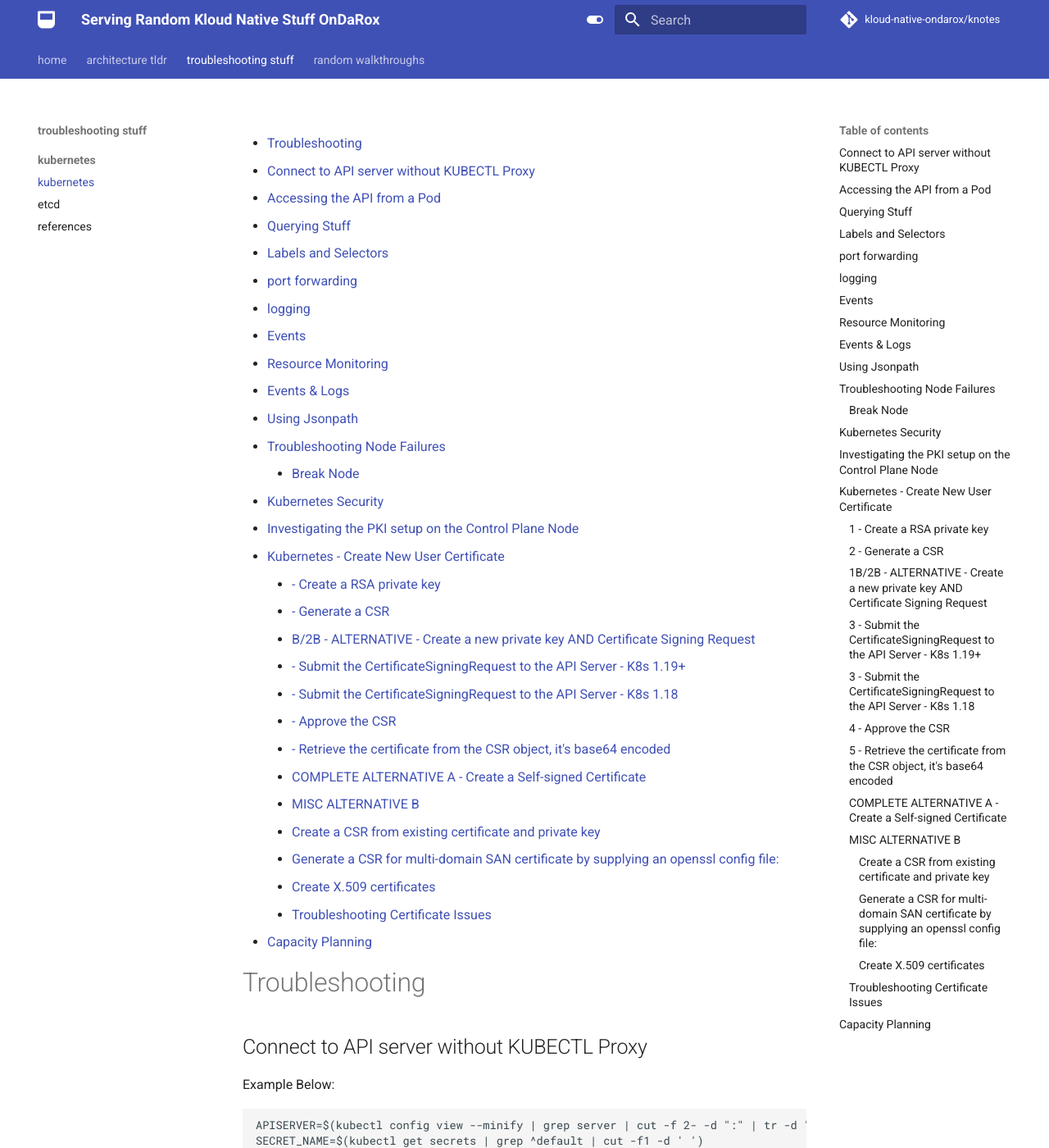
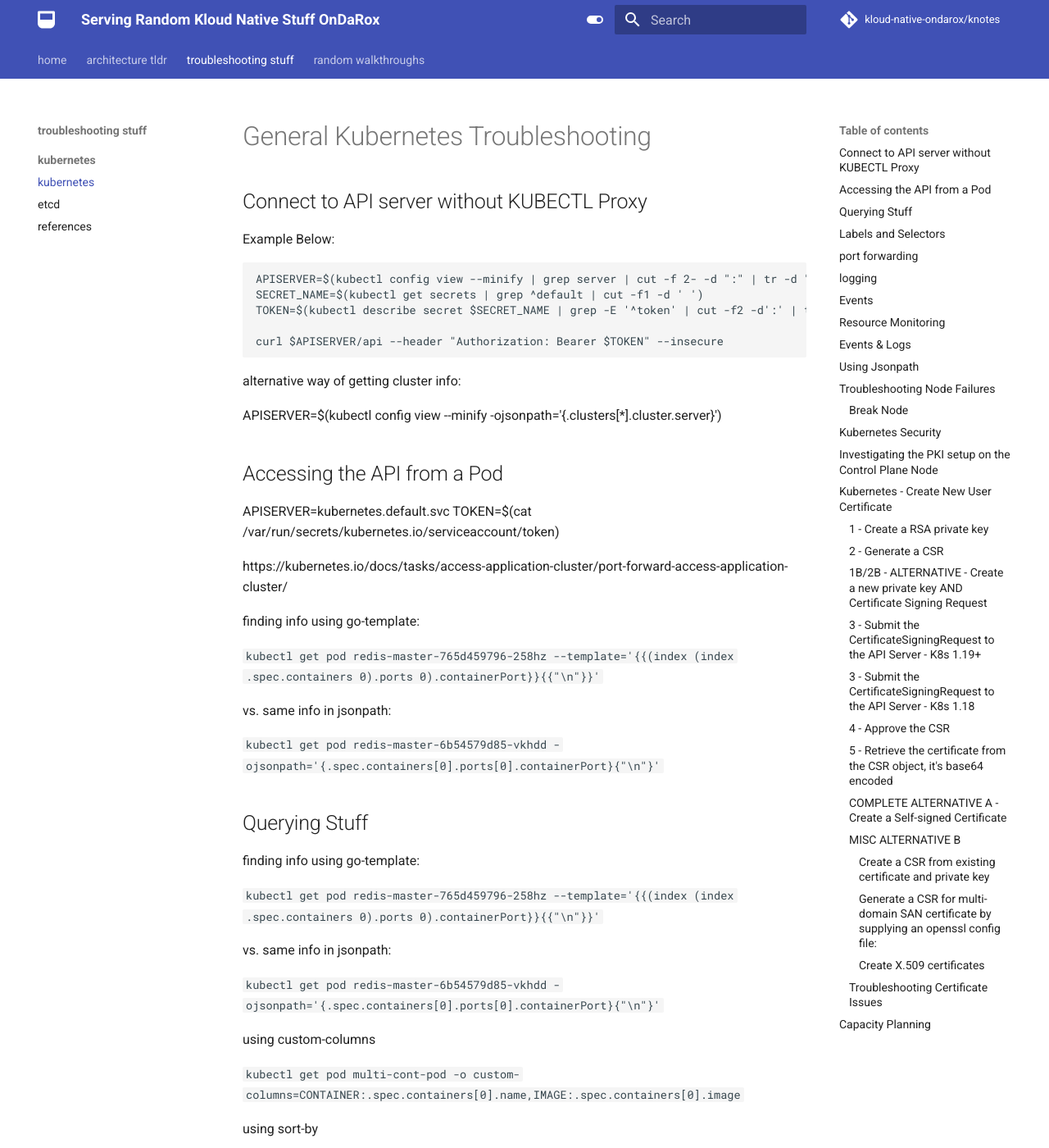
Before and after one commit to kloud-native-ondarox/knotes, an MkDocs documentation site: the page built from docs/troubleshooting/kubernetes/kubernetes.md, in a window 1280 px wide and 1400 px high. Shown: the whole window at 82% size. Built offline with MkDocs 1.6.1 and Material for MkDocs 9.7.7, drawn with Linux system fonts in a browser that asks for light colours; comment, search, counter and statistics services are not loaded.

Commit message:
fix: k8s outline

```diff
--- a/docs/troubleshooting/kubernetes/kubernetes.md
+++ b/docs/troubleshooting/kubernetes/kubernetes.md
@@ -1,40 +1,4 @@
-<!-- TOC -->
-
-- [Troubleshooting](#troubleshooting)
-  - [Connect to API server without KUBECTL Proxy](#connect-to-api-server-without-kubectl-proxy)
-  - [Accessing the API from a Pod](#accessing-the-api-from-a-pod)
-  - [Querying Stuff](#querying-stuff)
-  - [Labels and Selectors](#labels-and-selectors)
-  - [port forwarding](#port-forwarding)
-  - [logging](#logging)
-  - [Events](#events)
-  - [Resource Monitoring](#resource-monitoring)
-  - [Events & Logs](#events--logs)
-  - [Using Jsonpath](#using-jsonpath)
-  - [Troubleshooting Node Failures](#troubleshooting-node-failures)
-    - [Break Node](#break-node)
-  - [Kubernetes Security](#kubernetes-security)
-  - [Investigating the PKI setup on the Control Plane Node](#investigating-the-pki-setup-on-the-control-plane-node)
-  - [Kubernetes - Create New User Certificate](#kubernetes---create-new-user-certificate)
-    - [- Create a RSA private key](#--create-a-rsa-private-key)
-    - [- Generate a CSR](#--generate-a-csr)
-    - [B/2B - ALTERNATIVE - Create a new private key AND Certificate Signing Request](#b2b---alternative---create-a-new-private-key-and-certificate-signing-request)
-    - [- Submit the CertificateSigningRequest to the API Server - K8s 1.19+](#--submit-the-certificatesigningrequest-to-the-api-server---k8s-119)
-    - [- Submit the CertificateSigningRequest to the API Server - K8s 1.18](#--submit-the-certificatesigningrequest-to-the-api-server---k8s-118)
-    - [- Approve the CSR](#--approve-the-csr)
-    - [- Retrieve the certificate from the CSR object, it's base64 encoded](#--retrieve-the-certificate-from-the-csr-object-its-base64-encoded)
-    - [COMPLETE ALTERNATIVE A - Create a Self-signed Certificate](#complete-alternative-a---create-a-self-signed-certificate)
-    - [MISC ALTERNATIVE B](#misc-alternative-b)
-      - [Create a CSR from existing certificate and private key](#create-a-csr-from-existing-certificate-and-private-key)
-      - [Generate a CSR for multi-domain SAN certificate by supplying an openssl config file:](#generate-a-csr-for-multi-domain-san-certificate-by-supplying-an-openssl-config-file)
-      - [Create X.509 certificates](#create-x509-certificates)
-    - [Troubleshooting Certificate Issues](#troubleshooting-certificate-issues)
-  - [Capacity Planning](#capacity-planning)
-
-<!-- /TOC -->
-
-
-# Troubleshooting
+# General Kubernetes Troubleshooting
 
 ## Connect to API server without KUBECTL Proxy
 
```
